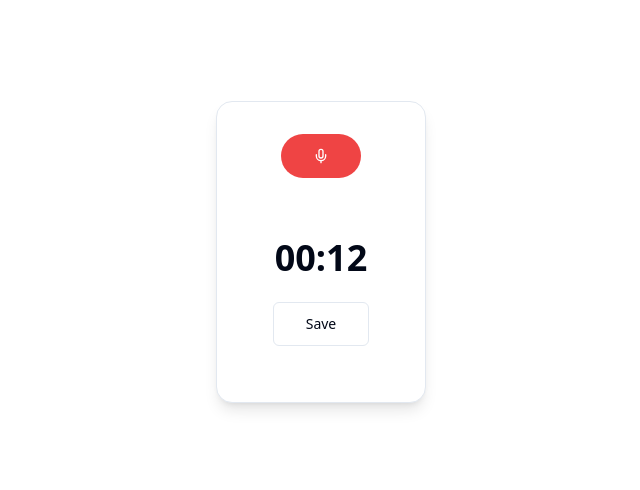
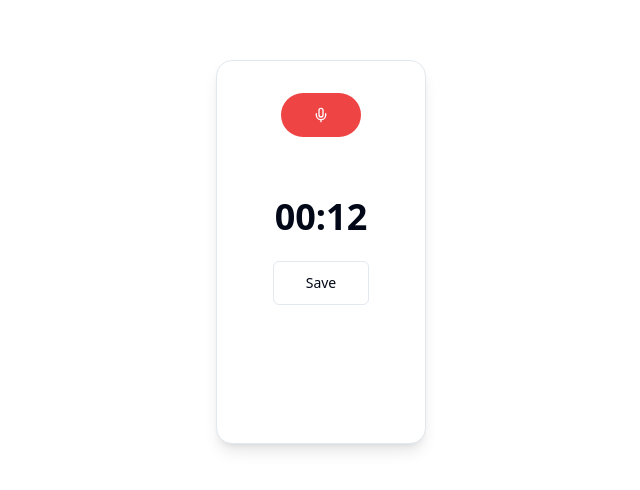
Before and after one commit to Aldian1/project-skeleton-maker, a React (Vite) app: page / in a window 1280 px wide. Shown: the part 148-638 px from the top of the page, without its empty margins (319-959 px from the left). Built offline with nearby package versions, Linux system fonts and the light colour scheme.

Commit message:
Increased the width and height of the Voice Recording Card component.

```diff
--- a/src/components/card-voice.jsx
+++ b/src/components/card-voice.jsx
@@ -21,7 +21,7 @@ export function CardVoice() {
     (<div
       className="flex flex-col items-center justify-center h-screen bg-background">
       <Card
-        className={`p-8 rounded-2xl shadow-lg w-full max-w-md transition-colors duration-500 ${
+        className={`p-8 rounded-2xl shadow-lg w-full max-w-lg h-96 transition-colors duration-500 ${
           isRecording ? "bg-red-500" : ""
         } ${isFlipped ? "rotate-y-180" : ""} transform-style-3d`}>
         <CardContent
```
